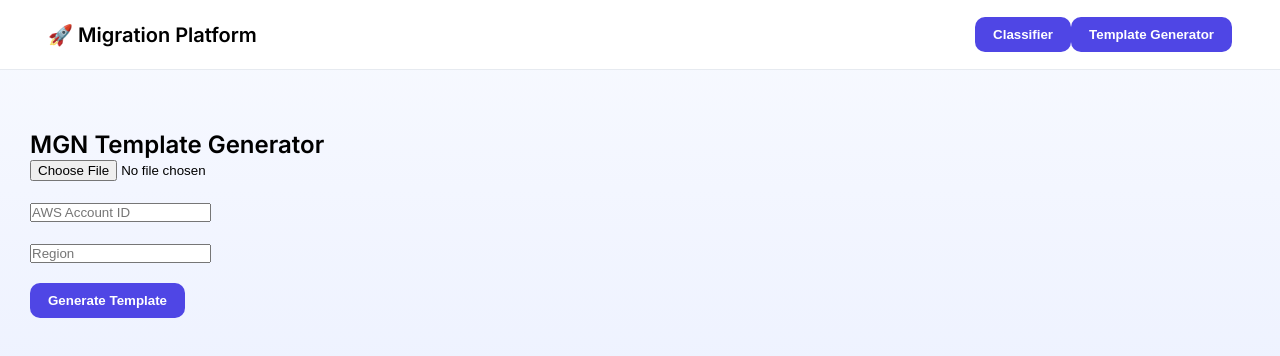
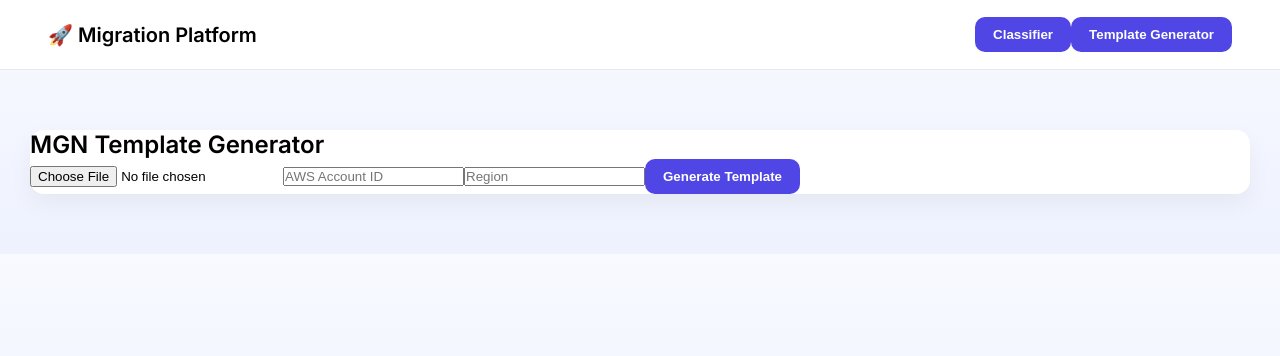
Before and after one commit to sasukexo/Migration-Classifier, a React (Vite) app in the folder Front-end/migration-ui/: page / in a window 1280 px wide. Both pictures are taken after a click on the button "Template Generator". Shown: the top 356 px of the page. Built offline with nearby package versions, Linux system fonts and the light colour scheme; a web font is replaced by a local one.

Commit message:
front-end mehhhh!

```diff
--- a/Front-end/migration-ui/src/components/MgnTemplateGenerator.tsx
+++ b/Front-end/migration-ui/src/components/MgnTemplateGenerator.tsx
@@ -53,7 +53,9 @@
     };
 
     return (
-        <div>
+    <div className="page">
+
+        <div className="card">
 
             <h2>MGN Template Generator</h2>
 
@@ -65,15 +67,11 @@
                 }
             />
 
-            <br /><br />
-
             <input
                 placeholder="AWS Account ID"
                 value={accountId}
                 onChange={(e) => setAccountId(e.target.value)}
             />
-
-            <br /><br />
 
             <input
                 placeholder="Region"
@@ -81,14 +79,15 @@
                 onChange={(e) => setRegion(e.target.value)}
             />
 
-            <br /><br />
-
             <button onClick={handleUpload} disabled={loading}>
                 {loading ? "Generating..." : "Generate Template"}
             </button>
 
         </div>
-    );
+
+    </div>
+);
+
 };
 
 export default MgnTemplateGenerator;
```
